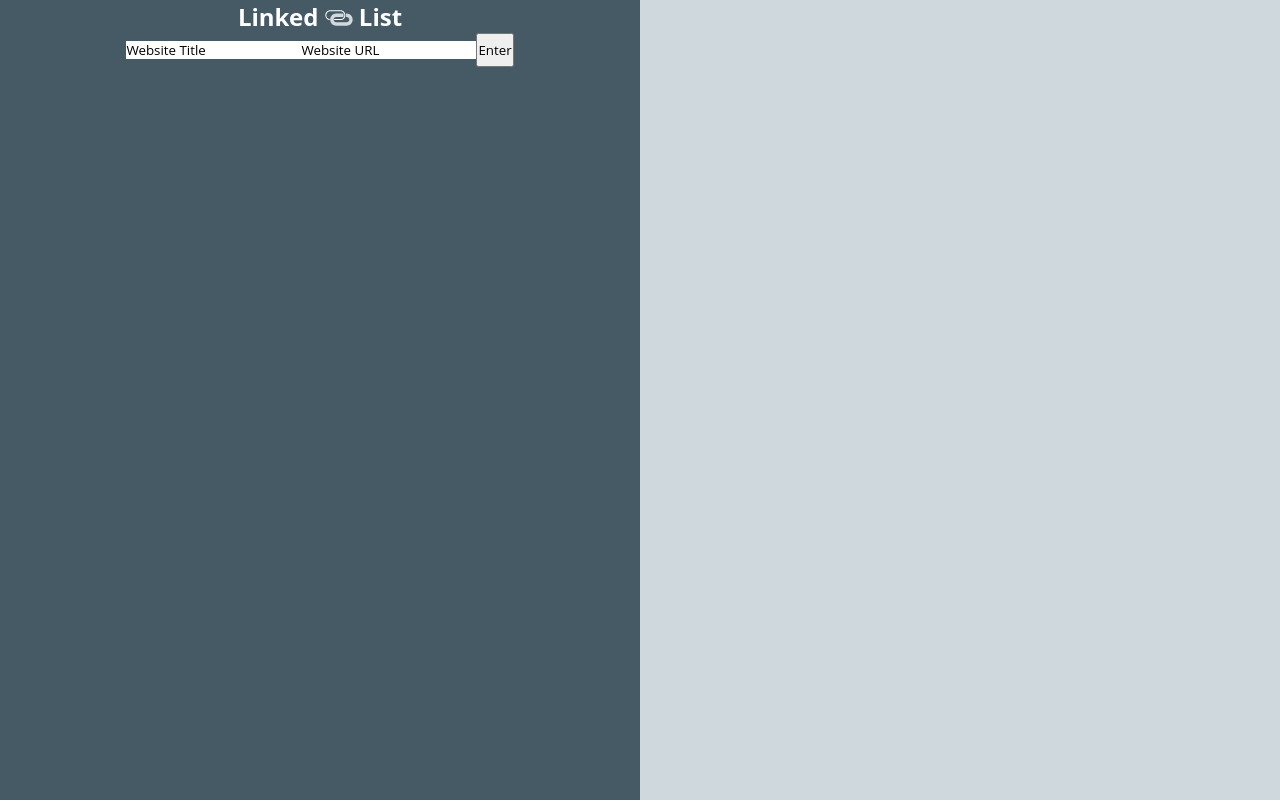
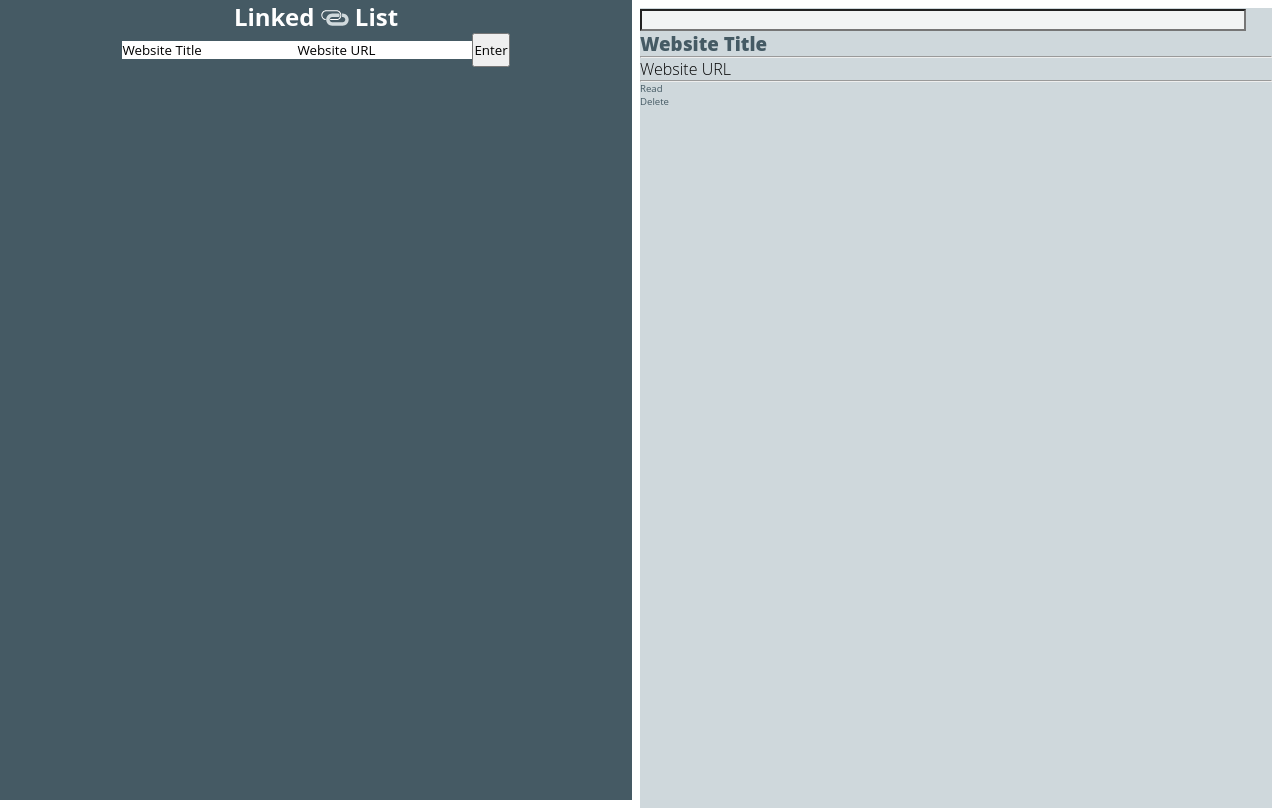
Before and after one commit to jpweist/linked-list, a plain HTML site: page index.html in a window 1280 px wide. Both pictures are taken after a click on the button "Enter". Drawn offline with Linux system fonts and the light colour scheme.

Commit message:
The output user title and url are working need to refine css and it adds 2 cards for the first one on the second add of a card

```diff
--- a/main.js
+++ b/main.js
@@ -1,19 +1,23 @@
 // ### variables
 var pageEvents = document.querySelector('main');
 var enterButton = document.querySelector('button');
+var outputArticle = document.querySelector('.output-article');
 var eachNewBookMark = 0;
+var bookMarksArray = [];
 
 // ######### event listners
 pageEvents.addEventListener('click', function(event) {
-  // console.log(event.target.classList[0]);
+  console.log(event.target.classList[0]);
   // console.log(event.target.value);
 });
 
 enterButton.addEventListener('click', function() {
   getInputs();
+  // outputBookMarks();
+  outputBookMarks()
+
 
 });
-
 
 // ########## functions
 function getInputs() {
@@ -23,11 +27,33 @@ function getInputs() {
     console.log("the web site", userInputWeb.value);
     console.log("the URL", userInputURL.value);
     makeClass(userInputWeb.value, userInputURL.value)
+    checkInputs()
+
 
   }
+}
+function checkInputs() {
 }
 
 function makeClass(title, url) {
   bookmark1 = new Bookmark(title, url);
-  console.log(bookmark1);
+  bookMarksArray.push(bookmark1);
+  console.log(bookMarksArray, bookmark1);
 }
+
+function outputBookMarks() {
+  for (var i = 0; i < bookMarksArray.length; i++) {
+    var div = document.createElement('div');
+
+    div.innerHTML = `<input id='${bookMarksArray[i].id}' class='card'>
+    <h3>${bookMarksArray[i].title}</h3>
+    <hr/>
+    <p class="url">${bookMarksArray[i].url}</p>
+    <hr/>
+    <p class="read">Read</p>
+    <p class="delete">Delete</p></input> `;
+    outputArticle.appendChild(div);
+    // console.log(i);
+
+  }
+}
--- a/style.css
+++ b/style.css
@@ -29,8 +29,18 @@ h1 {
 
 .output-article {
   background-color: #CFD8DC;
+  display: flex;
   height: 100vh;
+  margin: .5rem;
   width: 50%;
+  flex-direction: column;
+}
+h3 {
+  color: #455A64;
+  font-weight: 800;
+}
+hr {
+  color: #607D8B;
 }
 .user-input-section {
   border: none;
@@ -51,3 +61,19 @@ h1 {
 button {
 
 }
+
+.card {
+  background-color: #F2F4F4;
+  width: 47vw;
+}
+.read, .delete {
+  color: #455A64;
+  font-size: 0.6rem;
+}
+
+.delete {
+}
+
+.url {
+  font-weight: 100;
+}
```
Also changed, not shown: index.html (line endings or trailing spaces).
